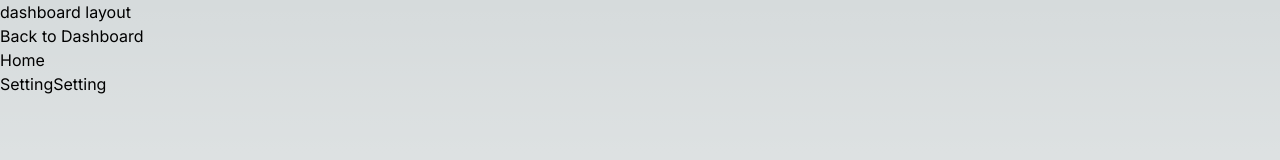
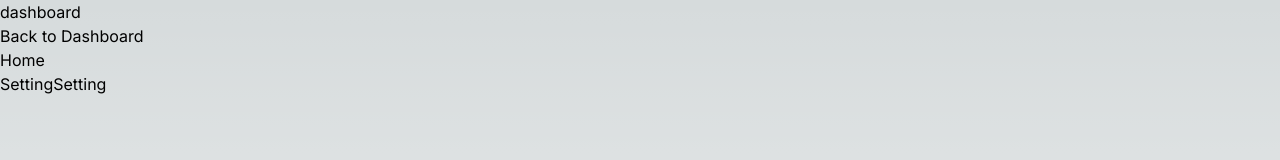
Before and after one commit to ror-web-expert/nextjs-app, a Next.js app: page /dashboard/blogs in a window 1280 px wide. Shown: the top 160 px of the page. Built offline with nearby package versions, Linux system fonts and the light colour scheme.

Commit message:
update the dashboard

```diff
--- a/src/app/dashboard/layout.tsx
+++ b/src/app/dashboard/layout.tsx
@@ -10,7 +10,7 @@ export default function DashboardLayout({
     const pathname = usePathname();
     return (
       <section>
-        <h1>dashboard layout</h1>
+        <h1>dashboard</h1>
         <nav>
           <Link href="/dashboard">Back to Dashboard </Link>
           <ul>
```
